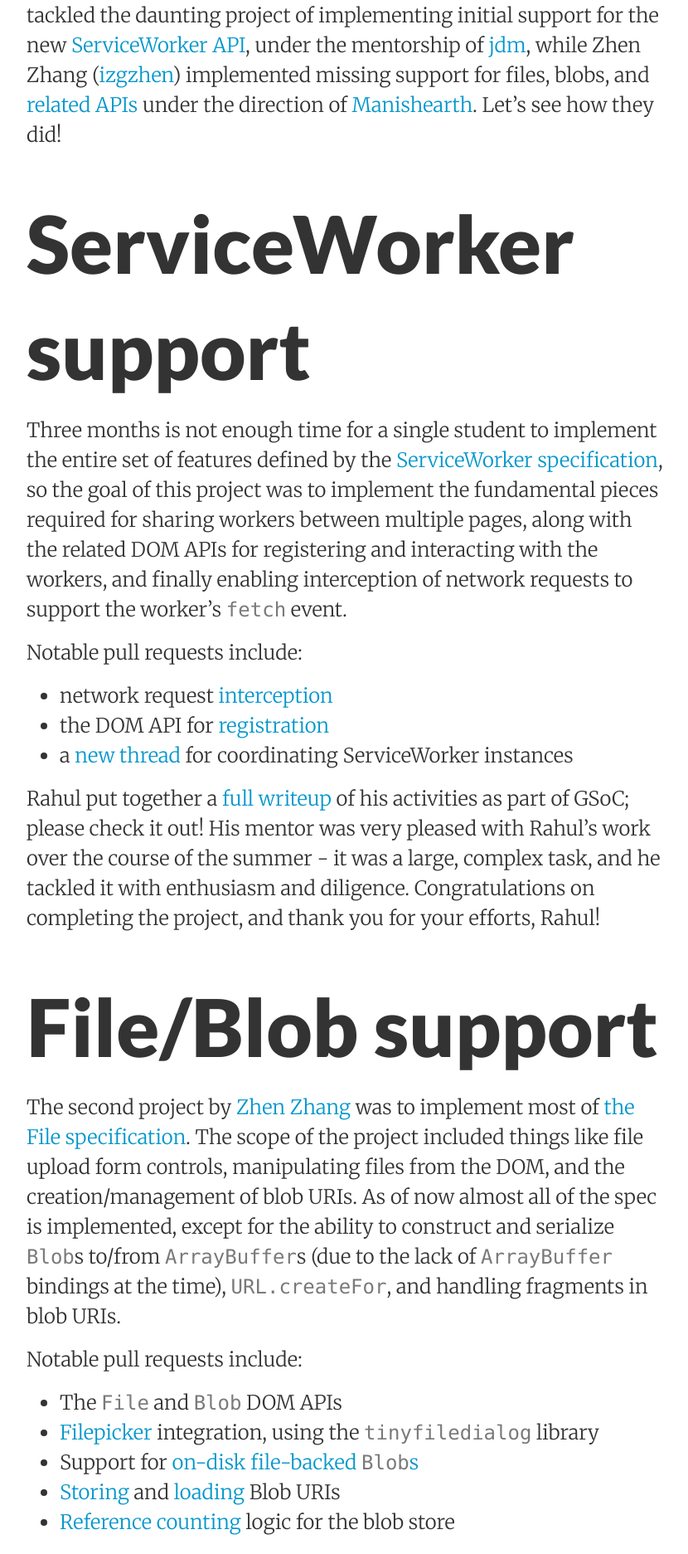
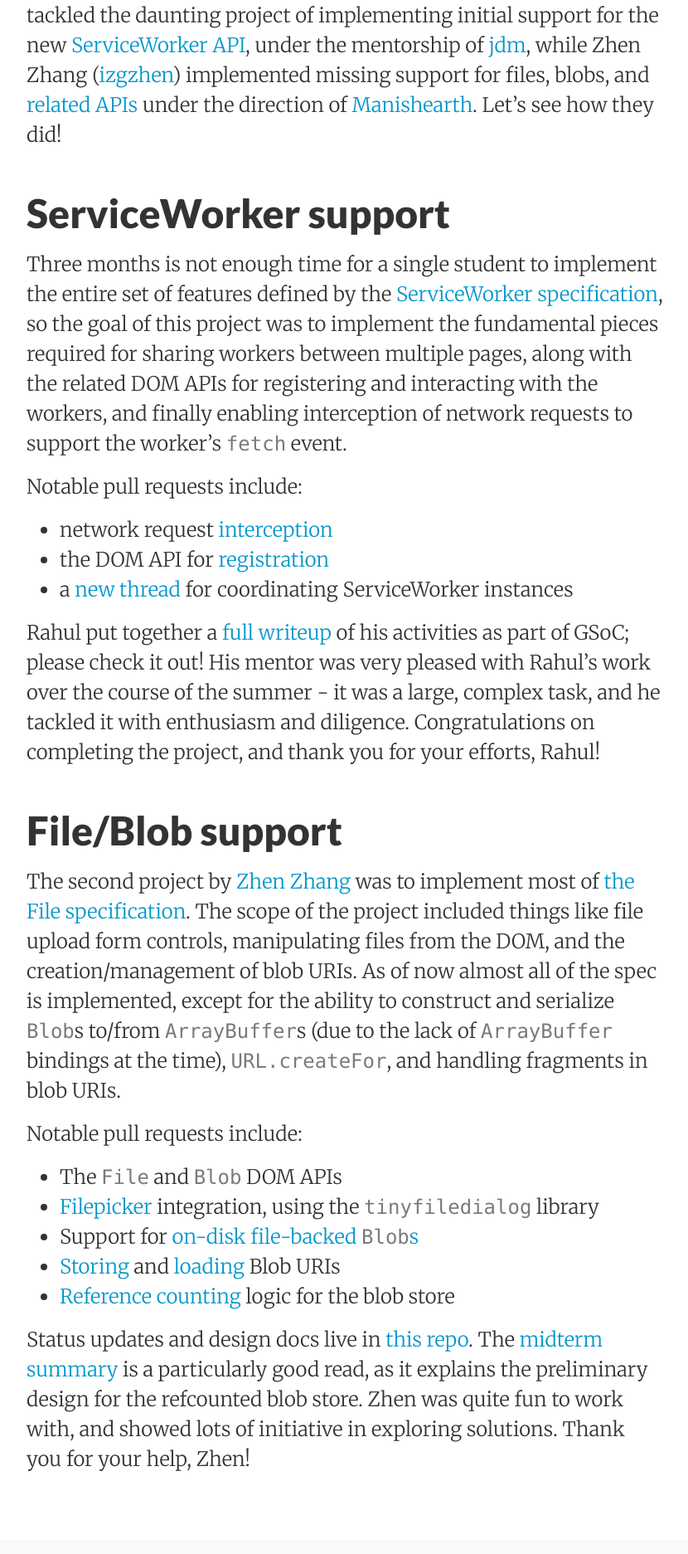
Before and after one commit to servo/blog.servo.org, a Jekyll site: the page built from _posts/2016-09-28-gsoc-summary.md, in a window 1280 px wide. Shown: the part 488-2361 px from the top of the page at 83% size, without its empty margins (224-1054 px from the left). Built offline with Jekyll 4.4.1, drawn with Linux system fonts in a browser that asks for light colours.

Commit message:
Make headers smaller.

```diff
--- a/_posts/2016-09-28-gsoc-summary.md
+++ b/_posts/2016-09-28-gsoc-summary.md
@@ -12,7 +12,7 @@
 implemented missing support for files, blobs, and [related APIs](http://dev.w3.org/2006/webapi/FileAPI/) under
 the direction of [Manishearth](https://github.com/Manishearth/). Let's see how they did!
 
-# ServiceWorker support
+## ServiceWorker support
 
 Three months is not enough time for a single student to implement the entire set of features
 defined by the [ServiceWorker specification](https://w3c.github.io/ServiceWorker/), so the goal
@@ -33,7 +33,7 @@
 course of the summer - it was a large, complex task, and he tackled it with enthusiasm and diligence.
 Congratulations on completing the project, and thank you for your efforts, Rahul!
 
-# File/Blob support
+## File/Blob support
 
 The second project by [Zhen Zhang](https://github.com/izgzhen) was to implement most of
 [the File specification](https://w3c.github.io/FileAPI/). The scope of the project included things like
```
